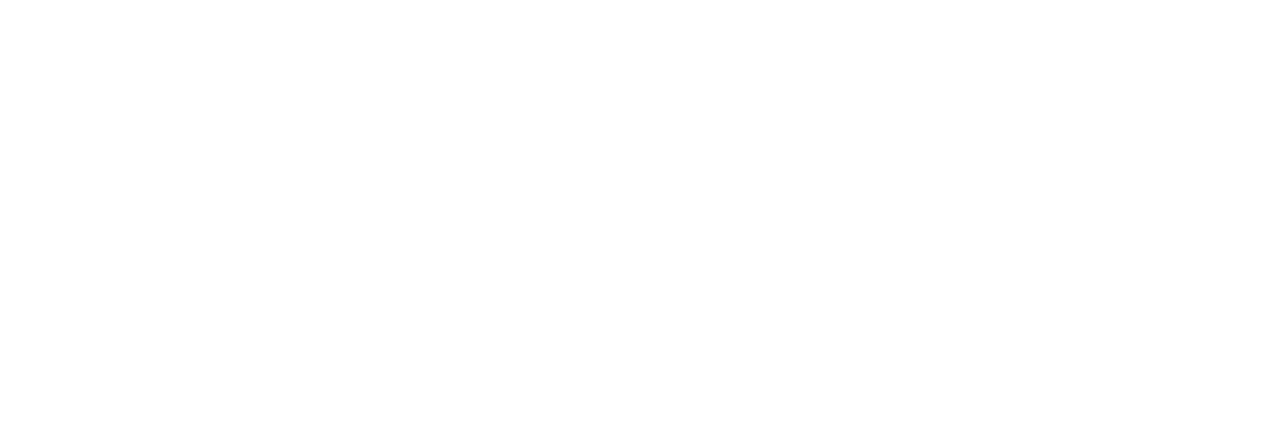
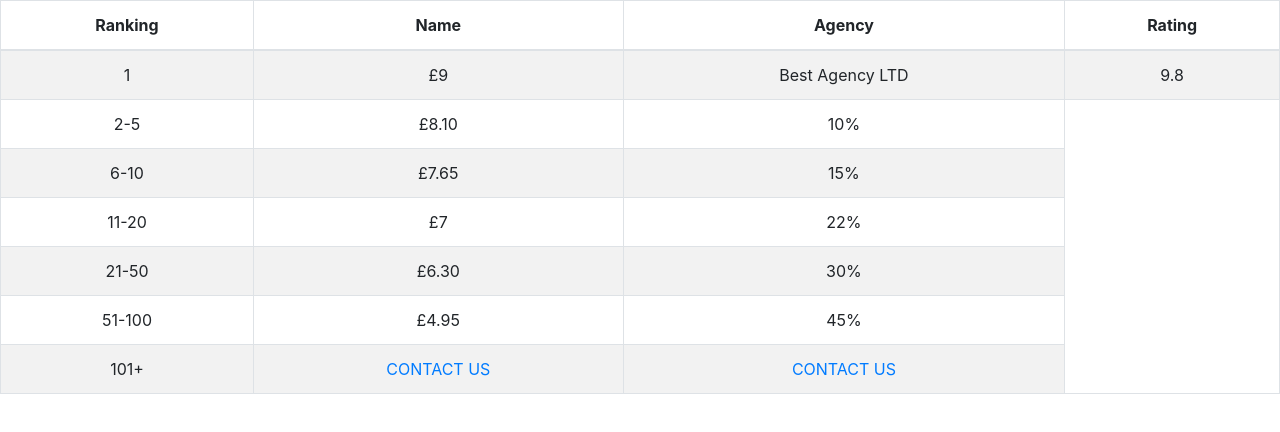
Before and after one commit to Reikon95/RecruiterRate, a React (Create React App) app: page /rankings in a window 1280 px wide. Shown: the top 432 px of the page. Built offline with nearby package versions, Linux system fonts and the light colour scheme.

Commit message:
better arch

```diff
--- a/src/App.js
+++ b/src/App.js
@@ -11,6 +11,7 @@
 import AboutUs from './about/AboutUs.js';
 import FAQs from './FAQ/FAQs.js';
 import AgencyPricing from './pricing/AgencyPricing.js';
+import Rankings from './rankings/Rankings.js';
 function App() {
   return (
     <div className="App">
@@ -43,6 +44,9 @@
           <Route exact path='/agencyPricing'>
             <AgencyPricing/>
           </Route>
+          <Route exact path='/rankings'>
+            <Rankings/>
+          </Route>
         </Switch>
       </Router>
     </div>
--- a/src/rankings/Rankings.js
+++ b/src/rankings/Rankings.js
@@ -1,6 +1,7 @@
-import React from 'react';
+import React, { useState } from 'react';
 import Table from 'react-bootstrap/Table'
 export default function Rankings() {
+    //todo - add request and respose
     return (
         <>
             <Table striped bordered hover>
```
Lines whose indentation alone changed are shown as unchanged.
